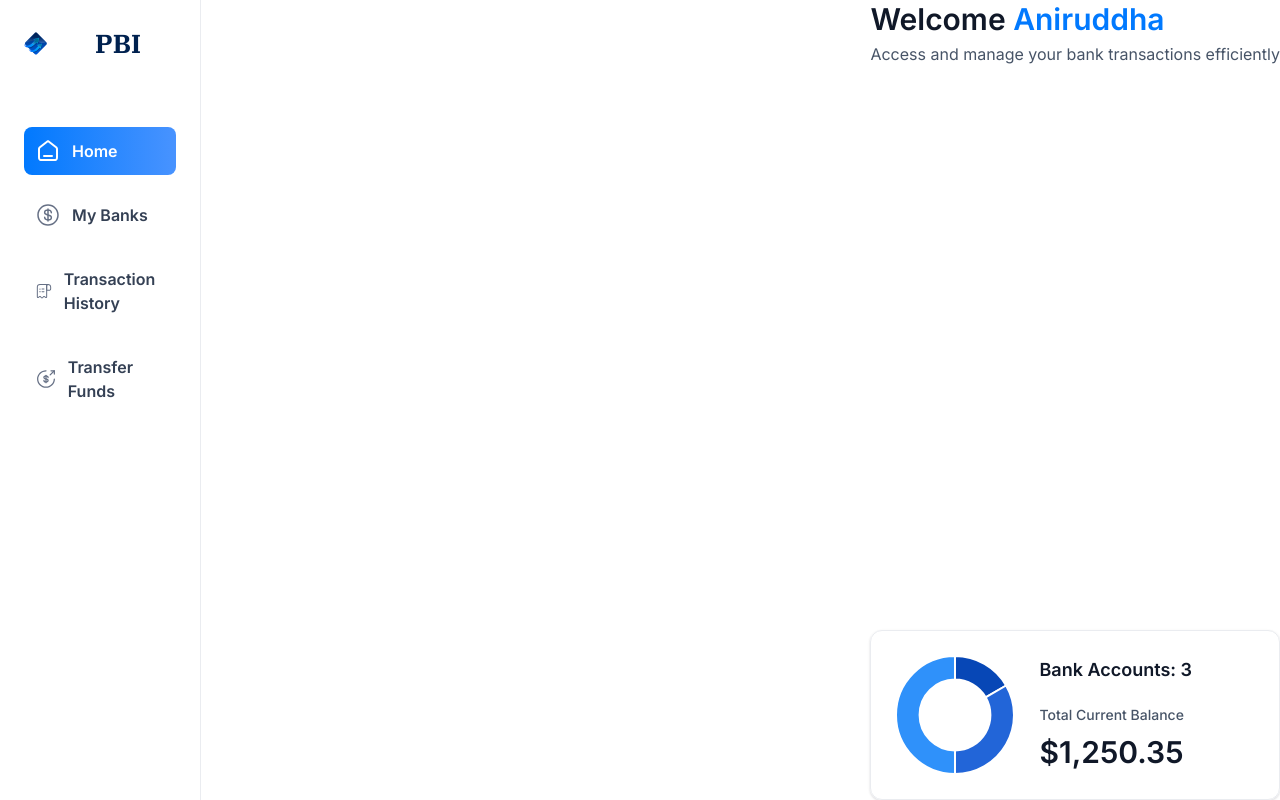
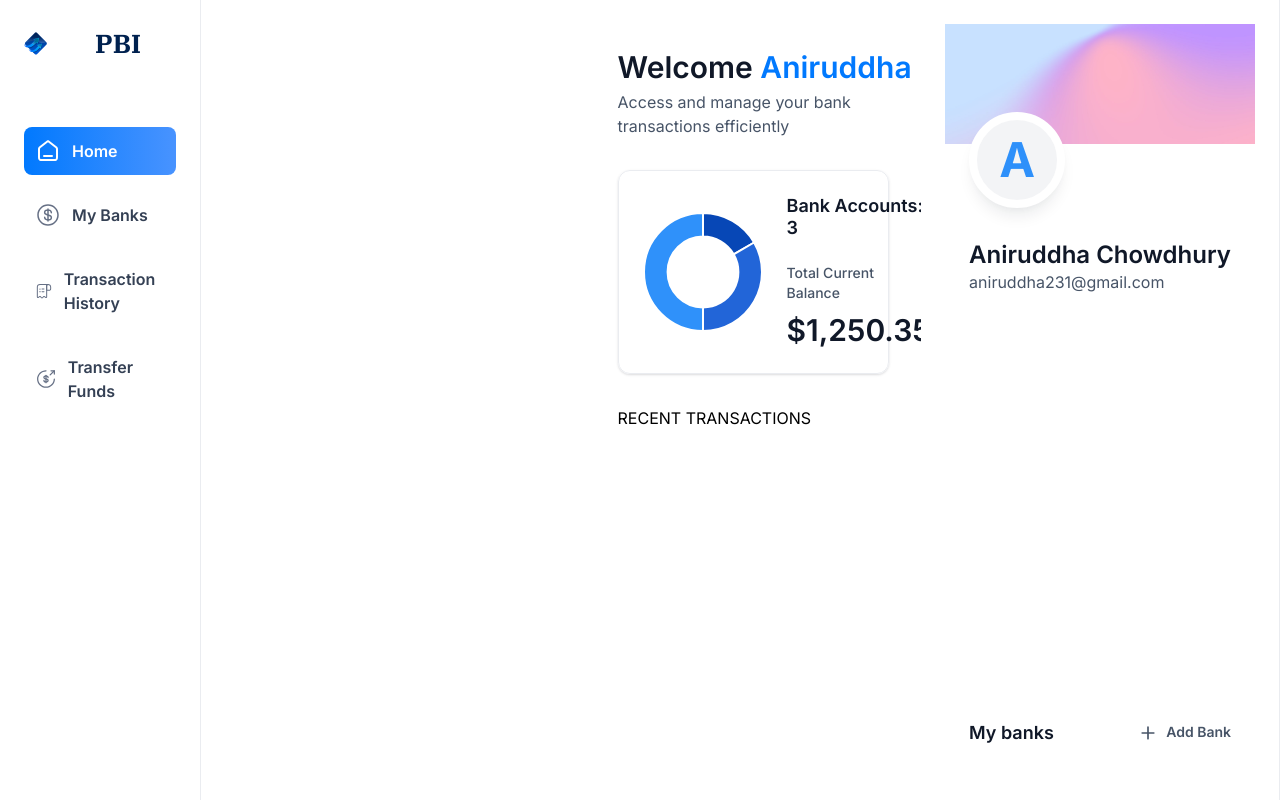
Before and after one commit to c7gnas/banking-app, a Next.js app: page / in a window 1280 px wide. Built offline with nearby package versions, Linux system fonts and the light colour scheme.

Commit message:
Improved RightSidebar, added bank styles

```diff
--- a/app/(root)/page.tsx
+++ b/app/(root)/page.tsx
@@ -1,28 +1,36 @@
-import HeaderBox from '@/components/ui/HeaderBox'
-import TotalBalanceBox from '@/components/ui/TotalBalanceBox';
-import React from 'react'
+import HeaderBox from "@/components/ui/HeaderBox";
+import RightSidebar from "@/components/ui/RightSidebar";
+import TotalBalanceBox from "@/components/ui/TotalBalanceBox";
+import React from "react";
 
 const Home = () => {
-  const loggedIn = { firstName: "Aniruddha" };
+  const loggedIn = {
+    firstName: "Aniruddha",
+    lastName: "Chowdhury",
+    email: "aniruddha231@gmail.com",
+  };
   return (
-   <section className='home'>
-    <div className="home-content"></div>
-    <header className='home-header'>
+    <section className="home">
+      <div className="home-content">
+        <header className="home-header">
           <HeaderBox
             type="greeting"
             title="Welcome"
-        user={loggedIn?.firstName || 'Guest'}
+            user={loggedIn?.firstName || "Guest"}
             subtext="Access and manage your bank transactions efficiently"
           />
 
           <TotalBalanceBox
-        accounts = {[]}
-        totalBanks = {3}
+            accounts={[]}
+            totalBanks={3}
             totalCurrentBalance={1250.35}
           />
         </header>
+        RECENT TRANSACTIONS
+      </div>
+      <RightSidebar user={loggedIn} transactions={[]} banks={[]} />
     </section>
-  )
-}
+  );
+};
 
-export default Home
+export default Home;
--- /dev/null
+++ b/components/ui/RightSidebar.tsx
@@ -0,0 +1,47 @@
+import Image from "next/image";
+import Link from "next/link";
+import React from "react";
+
+const RightSidebar = ({ user, transactions, banks }: RightSidebarProps) => {
+  return (
+    <aside className="right sidebar">
+      <section className="flex flex-col pb-8">
+        <div className="profile-banner" />
+        <div className="profile">
+          <div className="profile-img">
+            <span className="text-5xl font-bold text-blue-500">
+              {user.firstName[0]}
+            </span>
+          </div>
+          <div className="profile-details">
+            <h1 className="profile-name">
+              {user.firstName} {user.lastName}
+            </h1>
+            <p className="profile-email">{user.email}</p>
+          </div>
+        </div>
+      </section>
+      <section className="banks">
+        <div className="flex w-full justify-between">
+          <h2 className="header-2">My banks</h2>
+          <Link href="/" className="flex gap-2">
+            <Image src="/icons/plus.svg" width={20} height={20} alt="plus" />
+            <h2 className="text-14 font-semibold text-gray-600">Add Bank</h2>
+          </Link>
+        </div>
+        {banks?.length > 0 && (
+          <div className="relative flex flex-1 flex-col items-center justify-center gap-5">
+            <div className="relative z-10">Bank Card 1</div>
+            {banks[1] && (
+              <div className="absolute right-0 top-8 z-0 we-[90]%">
+                Bank Card 2
+              </div>
+            )}
+          </div>
+        )}
+      </section>
+    </aside>
+  );
+};
+
+export default RightSidebar;
```
Lines whose indentation alone changed are shown as unchanged.
